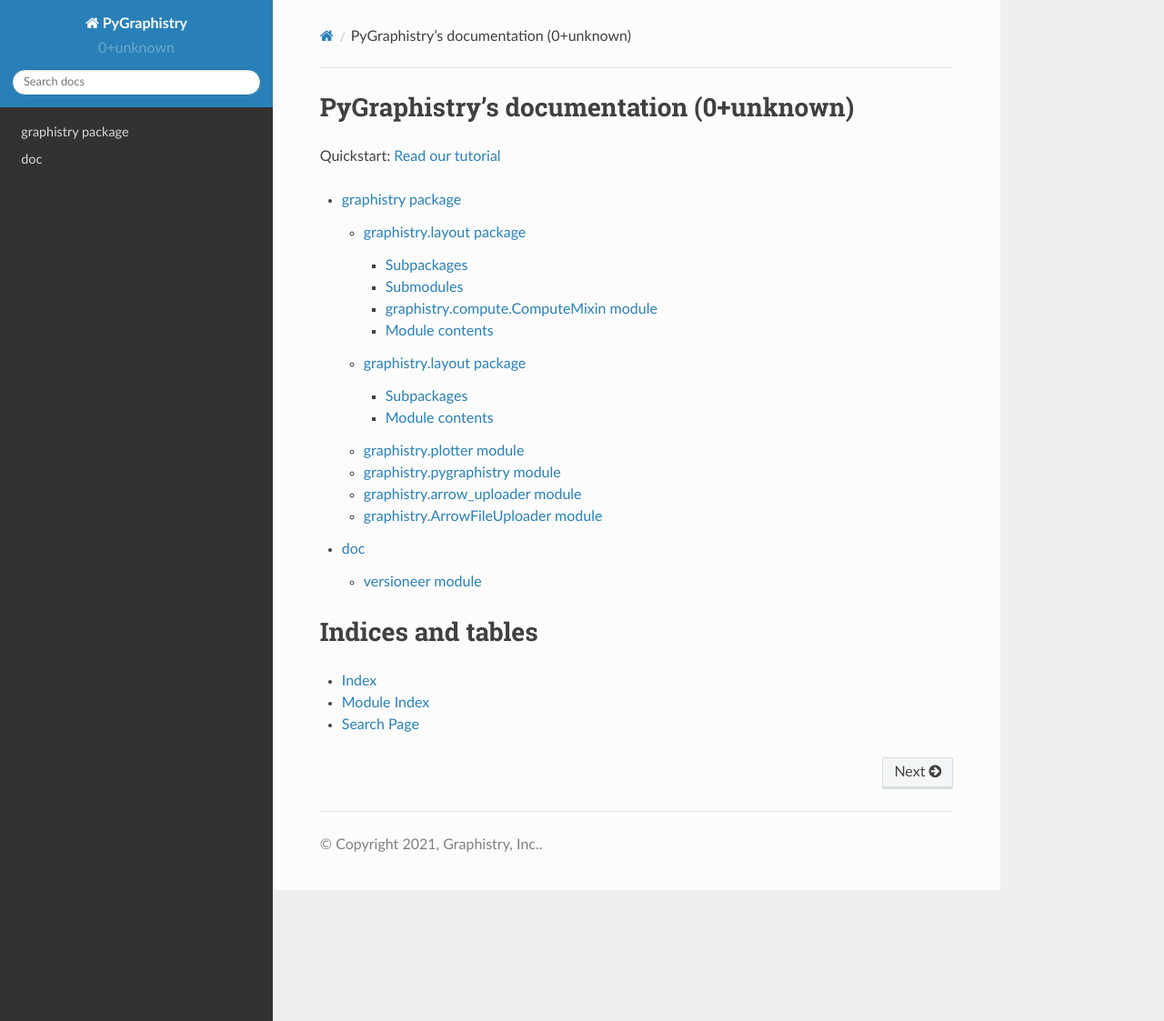
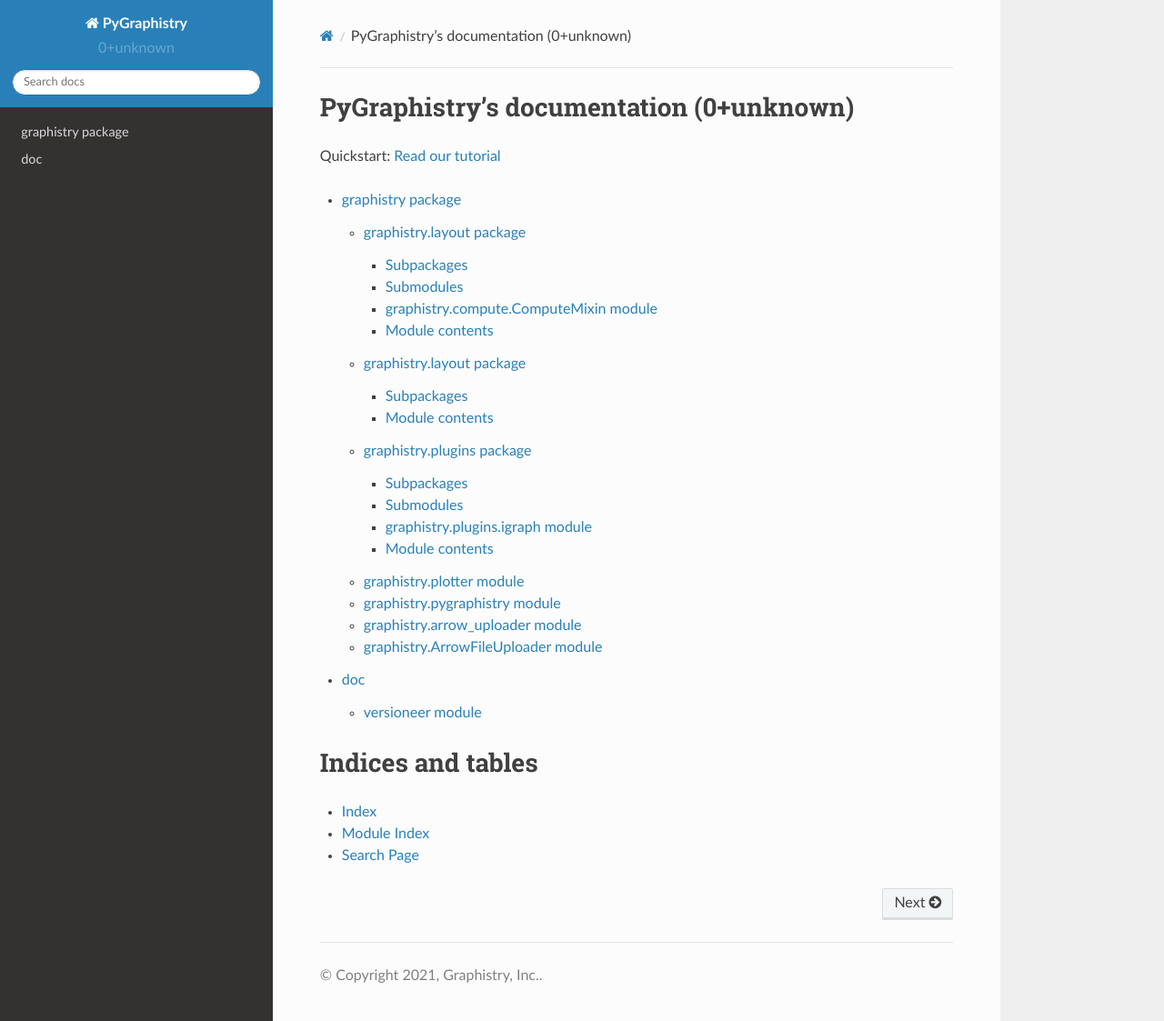
Before and after one commit to graphistry/pygraphistry, a Sphinx documentation site: the page built from docs/source/index.rst, in a window 1280 px wide and 1123 px high. Shown: the whole window at 91% size. Built offline with Sphinx 7.4.7 and the Read the Docs theme 2.0.0, drawn with Linux system fonts in a browser that asks for light colours.

Commit message:
fix(docs): add plugins

```diff
--- /dev/null
+++ b/docs/source/graphistry.plugins.rst
@@ -0,0 +1,29 @@
+graphistry.plugins package
+=========================
+
+Subpackages
+-----------
+
+.. toctree::
+   :maxdepth: 4
+
+
+Submodules
+----------
+
+graphistry.plugins.igraph module
+------------------------------------------------
+
+.. automodule:: graphistry.plugins.igraph
+   :members:
+   :undoc-members:
+   :show-inheritance:
+
+
+Module contents
+---------------
+
+.. automodule:: graphistry.plugins
+   :members:
+   :undoc-members:
+   :show-inheritance:
--- a/docs/source/graphistry.rst
+++ b/docs/source/graphistry.rst
@@ -5,6 +5,7 @@
 
    graphistry.compute
    graphistry.layout
+   graphistry.plugins
 
 
 graphistry.plotter module
```
